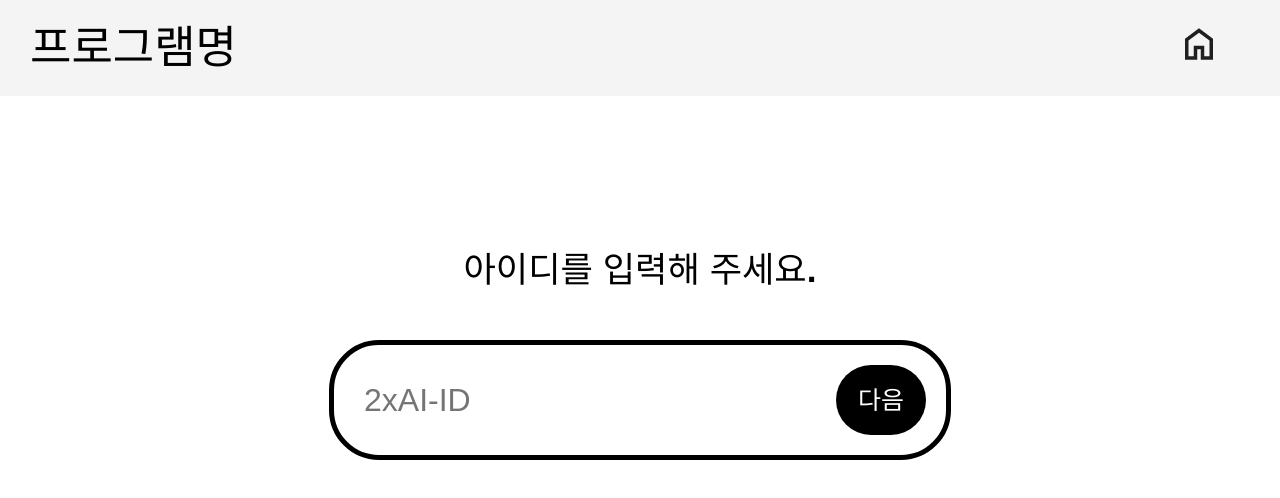
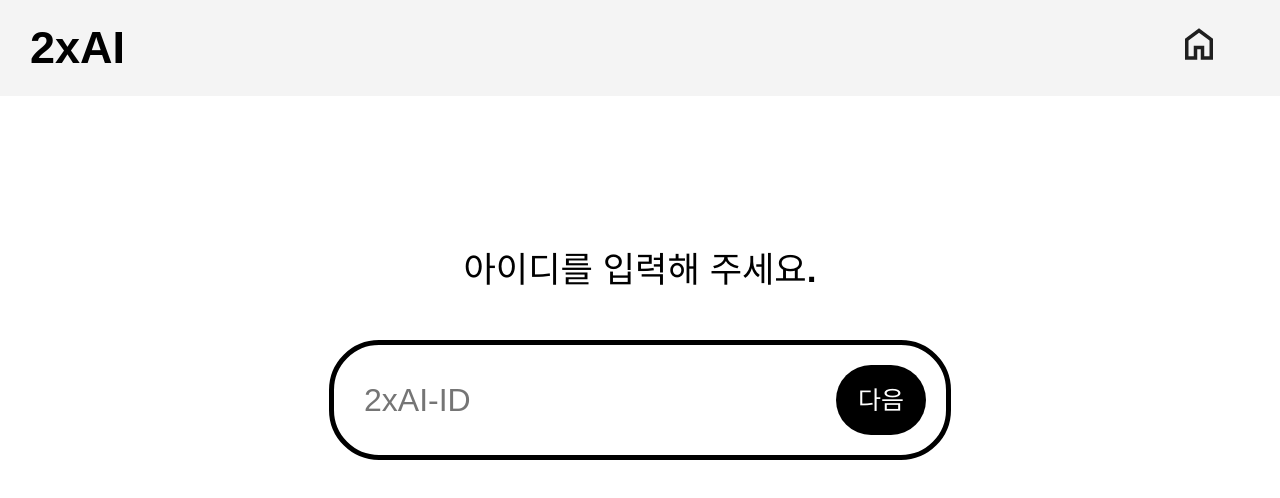
Before and after one commit to kmin1231/2xai, a React (Vite) app in the folder frontend/: page /login in a window 1280 px wide. Shown: the top 498 px of the page. Built offline with nearby package versions, Linux system fonts and the light colour scheme; a web font is replaced by a local one.

Commit message:
✨ feat(FE): #1 add program name to header

```diff
--- a/frontend/src/components/header/Header.jsx
+++ b/frontend/src/components/header/Header.jsx
@@ -28,7 +28,7 @@
       {isLoggedIn ? (
           `${userInfo.school || "학교명"} | ${userInfo.name || "이름"}`
         ) : (
-          "프로그램명"
+          "2xAI"
         )}
 
       </div>
--- a/frontend/src/pages/student/header/StudentHeader.jsx
+++ b/frontend/src/pages/student/header/StudentHeader.jsx
@@ -29,7 +29,7 @@
       <div className="student-header-info">
         {isLoggedIn
           ? `${userInfo.school || '학교명'} | ${userInfo.name || '이름'}`
-          : '프로그램명'}
+          : '2xAI'}
       </div>
 
       <div className="student-header-buttons">
```
